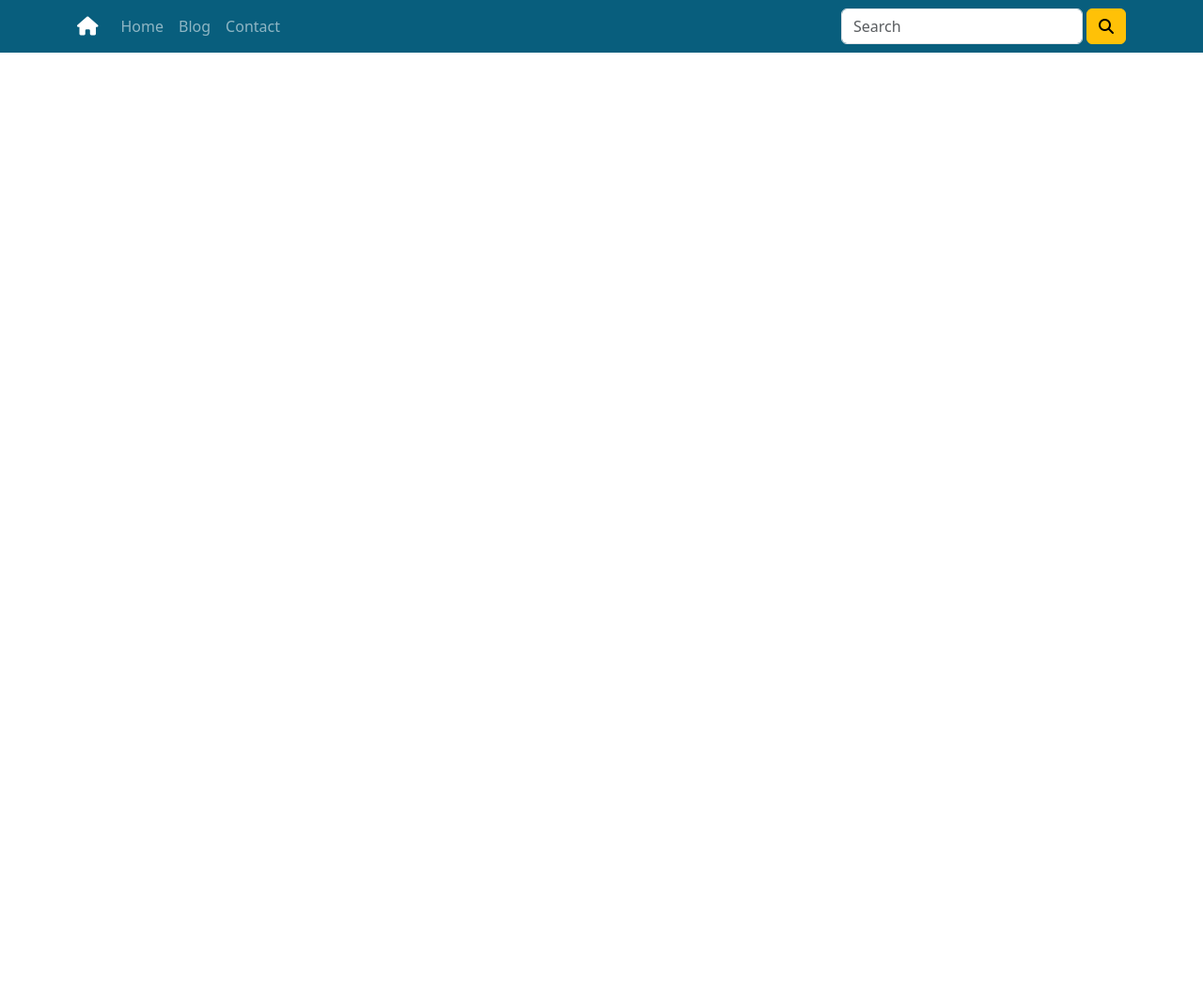
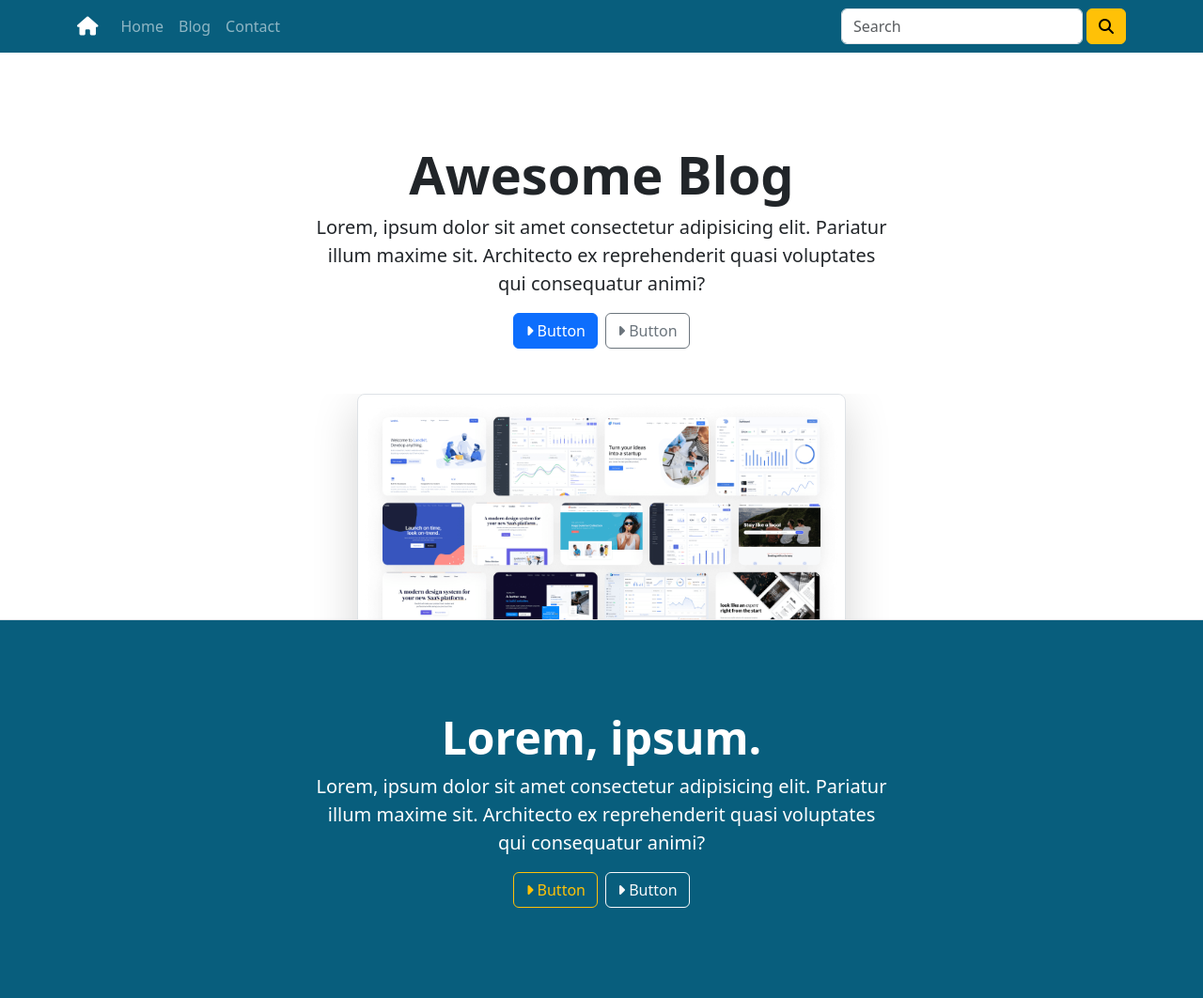
Before and after one commit to ErdemBilgn/Blog-Site-Bootstrap, a plain HTML site: page index.html in a window 1280 px wide. Shown: the whole page at 94% size. Before the commit the page ends 800 px from the top, so only its background shows below. Drawn offline with nearby package versions, Linux system fonts and the light colour scheme.

Commit message:
Added Header and images

```diff
--- a/index.html
+++ b/index.html
@@ -57,6 +57,62 @@
       </div>
     </nav>
 
+    <header>
+      <div class="text-center pt-5 mt-5 px-4 border-bottom">
+        <h1 class="display-4 fw-bold">Awesome Blog</h1>
+        <div class="col-lg-6 mx-auto">
+          <p class="lead fw-normal">
+            Lorem, ipsum dolor sit amet consectetur adipisicing elit. Pariatur
+            illum maxime sit. Architecto ex reprehenderit quasi voluptates qui
+            consequatur animi?
+          </p>
+          <div class="mb-5 d-grid gap-2 d-md-flex justify-content-md-center">
+            <button class="btn btn-primary btn-large">
+              <i class="fa-solid fa-caret-right"></i> Button
+            </button>
+
+            <button class="btn btn-outline-secondary btn-large">
+              <i class="fa-solid fa-caret-right"></i> Button
+            </button>
+          </div>
+          <div class="overflow-hidden" style="max-height: 30vh">
+            <div class="container px-5">
+              <img
+                src="img/bg.png"
+                class="img-fluid border rounded-3 shadow-lg mb-4"
+                width="700"
+                height="500"
+              />
+            </div>
+          </div>
+        </div>
+      </div>
+    </header>
+
+    <main>
+      <div class="bg-dark px-4 py-5 text-center text-white">
+        <div class="py-5">
+          <h1 class="display-5 fw-bold">Lorem, ipsum.</h1>
+          <div class="col-lg-6 mx-auto">
+            <p class="lead fw-normal">
+              Lorem, ipsum dolor sit amet consectetur adipisicing elit. Pariatur
+              illum maxime sit. Architecto ex reprehenderit quasi voluptates qui
+              consequatur animi?
+            </p>
+            <div class="d-grid gap-2 d-md-flex justify-content-md-center">
+              <button class="btn btn-outline-warning btn-large">
+                <i class="fa-solid fa-caret-right"></i> Button
+              </button>
+
+              <button class="btn btn-outline-light btn-large">
+                <i class="fa-solid fa-caret-right"></i> Button
+              </button>
+            </div>
+          </div>
+        </div>
+      </div>
+    </main>
+
     <script
       src="https://cdn.jsdelivr.net/npm/bootstrap@5.3.2/dist/js/bootstrap.bundle.min.js"
       integrity="sha384-C6RzsynM9kWDrMNeT87bh95OGNyZPhcTNXj1NW7RuBCsyN/o0jlpcV8Qyq46cDfL"
--- a/styles.css
+++ b/styles.css
@@ -1,3 +1,7 @@
 .navbar {
     background-color: #085e7d !important;
 }
+
+.bg-dark {
+    background-color: #085e7d !important;
+}
```
Also changed, not shown: img/1.jpeg (added), img/2.jpeg (added), img/3.jpeg (added), img/4.jpeg (added), img/5.jpeg (added), img/6.jpeg (added), img/7.jpeg (added), img/bg.png (added).
